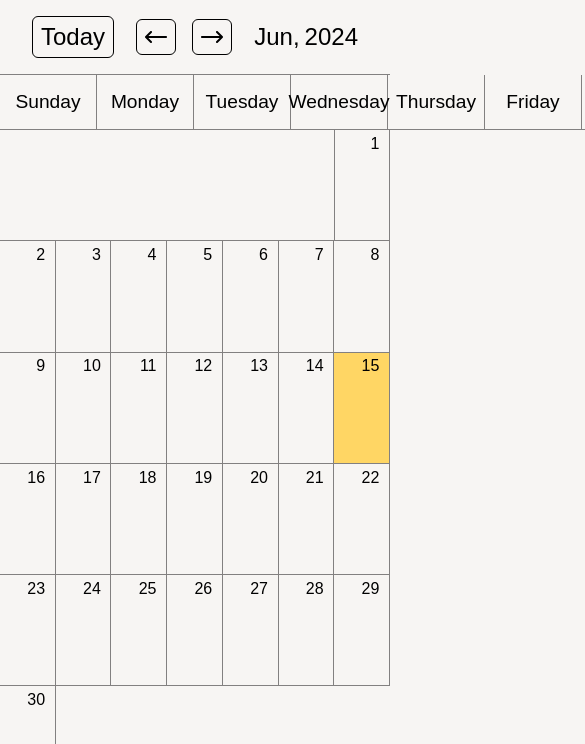
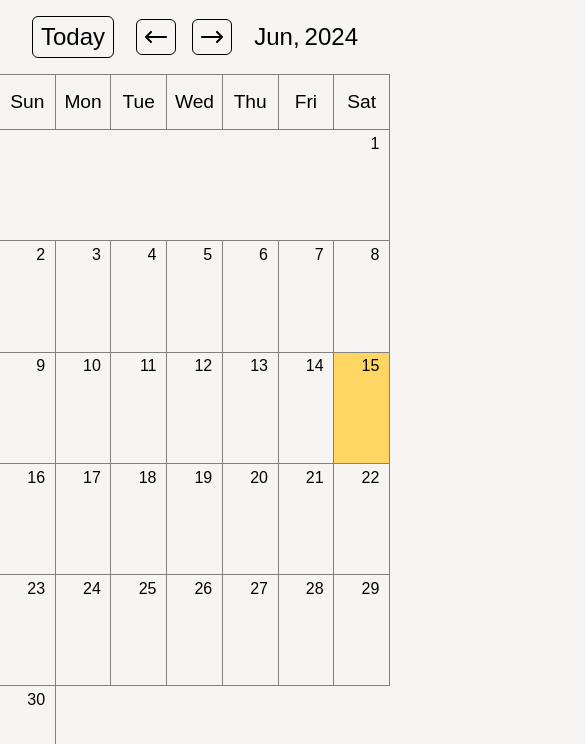
Before and after one commit to k-gourav/calendar-app, a React (Create React App) app: page / in a window 390 px wide. Shown: the top 744 px of the page, 585 px wide, since content can reach past the window. Built offline with nearby package versions, Linux system fonts and the light colour scheme; a web font is replaced by a local one.

Commit message:
Fixed responsive design

```diff
--- a/src/App.css
+++ b/src/App.css
@@ -60,16 +60,17 @@ img{
 /* BODY SECTION */
 .day-container{
   display: flex;
+  width: 100%;
 }
 .day-container div{
-  padding: 1rem 3rem;
   border-top: 0;
   border-bottom: 1px solid rgb(130, 128, 128);
   border-right: 1px solid rgb(130, 128, 128);
+  display: flex;
+  width: 14.285%;
+  padding: 1rem 0.6rem;
+  justify-content: center;
   font-size: 1.2rem;
-  width: 20%;
-  display: flex;
-  justify-content: center;
 }
 .date-container{
   display: flex;
@@ -91,6 +92,3 @@ img{
 .empty{
   border-right: none;
 }
-.first-content{
-  border-left: 1px solid rgb(130, 128, 128);
-}
--- a/src/components/constant.js
+++ b/src/components/constant.js
@@ -1,24 +1,24 @@
 export const listOfWeeks = [
     {
-        id: 1, day: "Sunday"
+        id: 1, day: "Sun"
     },
     {
-         id: 2, day: "Monday"
+         id: 2, day: "Mon"
     },
     {
-        id: 3, day: "Tuesday"
+        id: 3, day: "Tue"
    },
    {
-       id: 4, day: "Wednesday"
+       id: 4, day: "Wed"
    },
    {
-    id: 5, day: "Thursday"
+    id: 5, day: "Thu"
    },
    {
-    id: 6, day: "Friday"
+    id: 6, day: "Fri"
    },
    {
-    id: 7, day: "Saturday"
+    id: 7, day: "Sat"
    }
 ]
 
```
